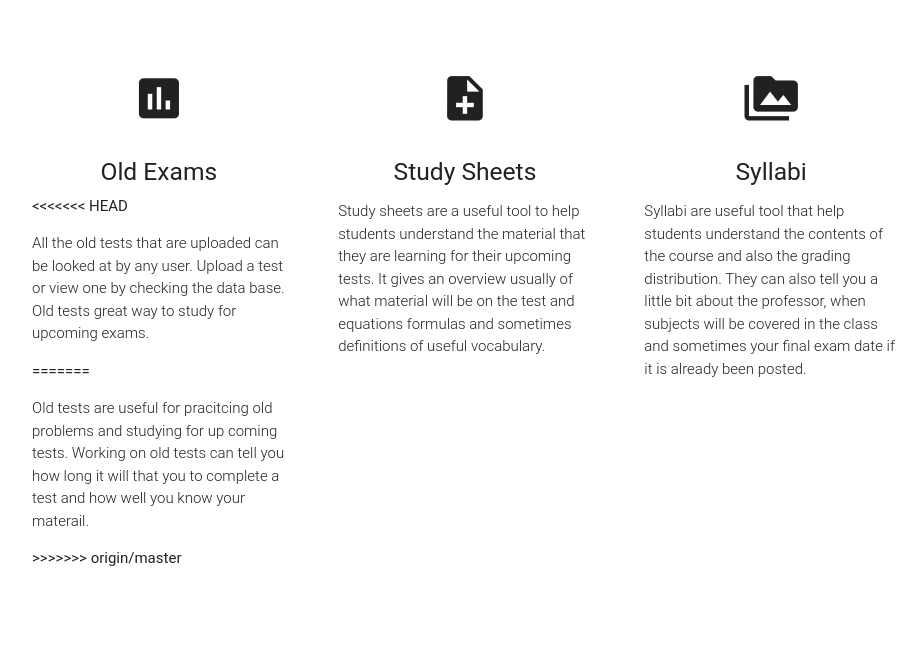
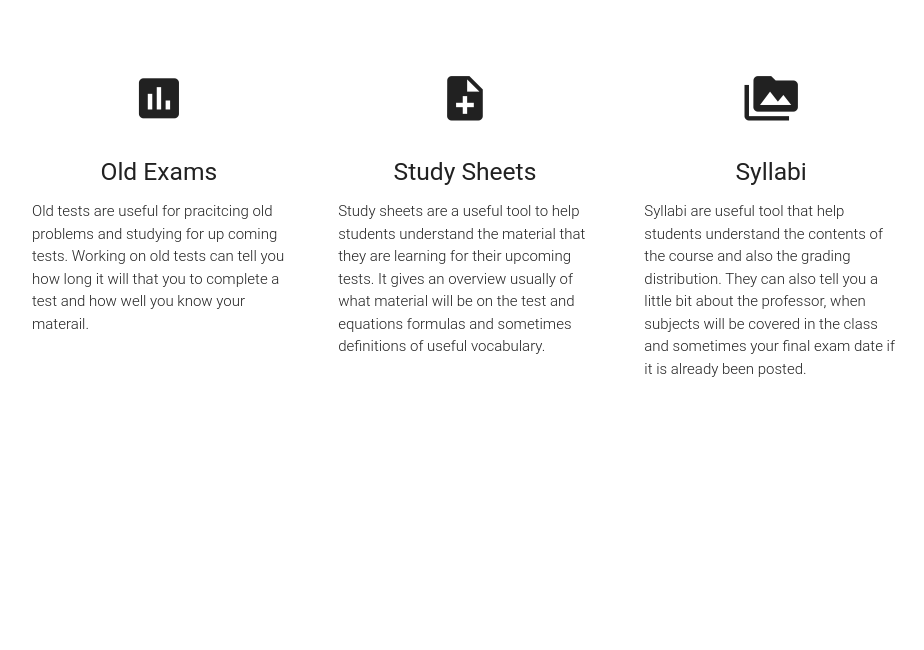
Before and after one commit to Au1st3in/spring2017-ssw215-flask, a Flask app: page /about in a window 1280 px wide. Shown: the part 408-1058 px from the top of the page, without its empty margins (175-1099 px from the left). After the commit the page ends 785 px from the top, so only its background shows below. Run offline with Flask 2, Linux system fonts and the light colour scheme; some web fonts are replaced.

Commit message:
Merge conflict

```diff
--- a/templates/index.html
+++ b/templates/index.html
@@ -41,11 +41,7 @@
             <div class="icon-block">
               <h2 class="center light-red-text"><i class="material-icons">assessment</i></h2>
               <h5 class="center">Old Exams</h5>
-<<<<<<< HEAD
-              <p class="light">All the old tests that are uploaded can be looked at by any user. Upload a test or view one by checking the data base. Old tests great way to study for upcoming exams. </p>
-=======
               <p class="light">Old tests are useful for pracitcing old problems and studying for up coming tests. Working on old tests can tell you how long it will that you to complete a test and how well you know your materail. </p>
->>>>>>> origin/master
             </div>
           </div>
           <div class="col s12 m4">
```
